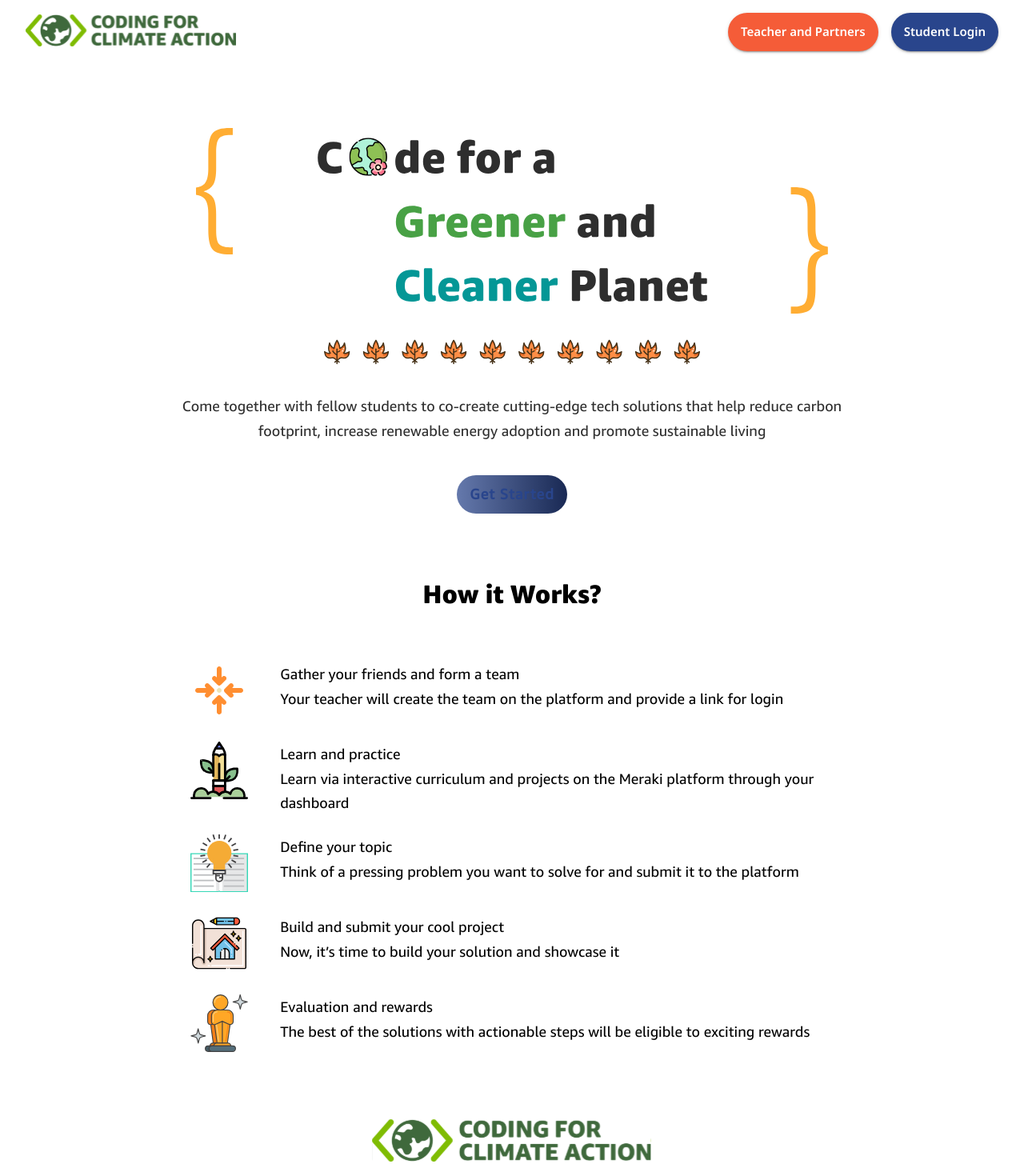
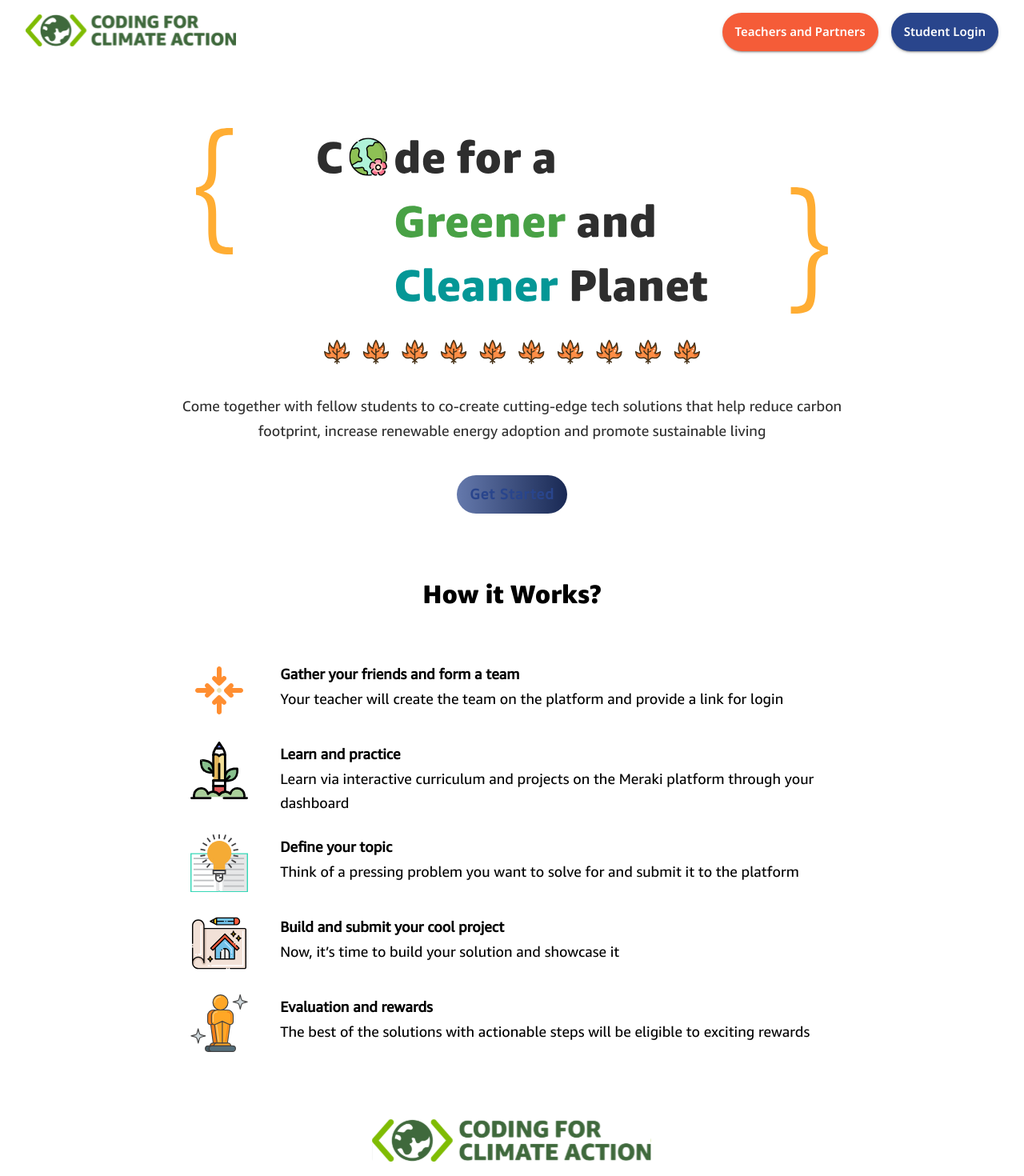
Before and after one commit to navgurukul/c4ca, a Next.js app: page / in a window 1280 px wide. Shown: the top 1470 px of the page at 80% size. Built offline with nearby package versions, Linux system fonts and the light colour scheme; a web font is replaced by a local one.

Commit message:
made some new changes

```diff
--- a/components/header/Header.jsx
+++ b/components/header/Header.jsx
@@ -73,7 +73,7 @@ const Header = () => {
                   fontSize: "15px",
                 }}
               >
-                Teacher and Partners
+                Teachers and Partners
               </Button>{" "}
             </Link>
             <Link href="/student/login">
--- a/pages/index.js
+++ b/pages/index.js
@@ -48,7 +48,7 @@ export default function Home() {
           <Box sx={{ marginTop: 4 }} alignItems="center">
             <Link href="/teacher/login">
               <Button sx={{ width: '100%' }}  color="secondary" variant="contained">
-                <Typography variant="ButtonLarge">Teacher and Partners</Typography>
+                <Typography variant="ButtonLarge">Teachers and Partners</Typography>
               </Button>
             </Link>
           </Box>
@@ -79,7 +79,7 @@ export default function Home() {
                 <img src="/Gather.svg" alt="logo" />
               </Box>
               <Box sx={{ paddingLeft: "5%" }}>
-                <Typography variant="body1">
+                <Typography variant="subtitle1">
                   Gather your friends and form a team
                 </Typography>
                 <Typography variant="body1">
@@ -95,7 +95,7 @@ export default function Home() {
                 <img src="/Learn.svg" alt="logo" />
               </Box>
               <Box sx={{ paddingLeft: "5%" }}>
-                <Typography variant="body1">Learn and practice</Typography>
+                <Typography variant="subtitle1">Learn and practice</Typography>
                 <Typography variant="body1">
                   Learn via interactive curriculum and projects on the Meraki
                   platform through your dashboard
@@ -108,7 +108,7 @@ export default function Home() {
                 <img src="/Define.svg" alt="logo" />
               </Box>
               <Box sx={{ paddingLeft: "5%" }}>
-                <Typography variant="body1">Define your topic</Typography>
+                <Typography variant="subtitle1">Define your topic</Typography>
                 <Typography variant="body1">
                   Think of a pressing problem you want to solve for and submit
                   it to the platform
@@ -121,7 +121,7 @@ export default function Home() {
                 <img src="/Build.svg" alt="logo" />
               </Box>
               <Box sx={{ paddingLeft: "5%" }}>
-                <Typography variant="body1">
+                <Typography variant="subtitle1">
                   Build and submit your cool project
                 </Typography>
                 <Typography variant="body1">
@@ -135,7 +135,7 @@ export default function Home() {
                 <img src="/rewards.svg" alt="logo" />
               </Box>
               <Box sx={{ paddingLeft: "5%" }}>
-                <Typography variant="body1">Evaluation and rewards</Typography>
+                <Typography variant="subtitle1">Evaluation and rewards</Typography>
                 <Typography variant="body1">
                   The best of the solutions with actionable steps will be
                   eligible to exciting rewards
```
Also changed, not shown: components/studentDashboard/OverView.jsx (+6 -4 lines).
